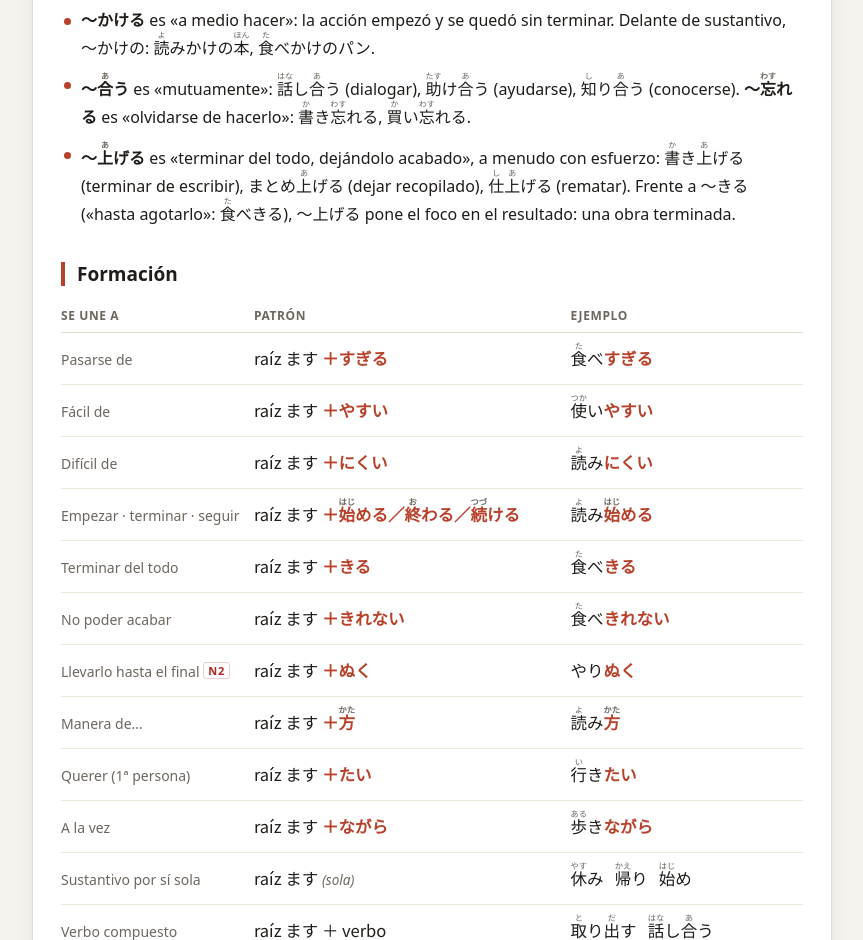
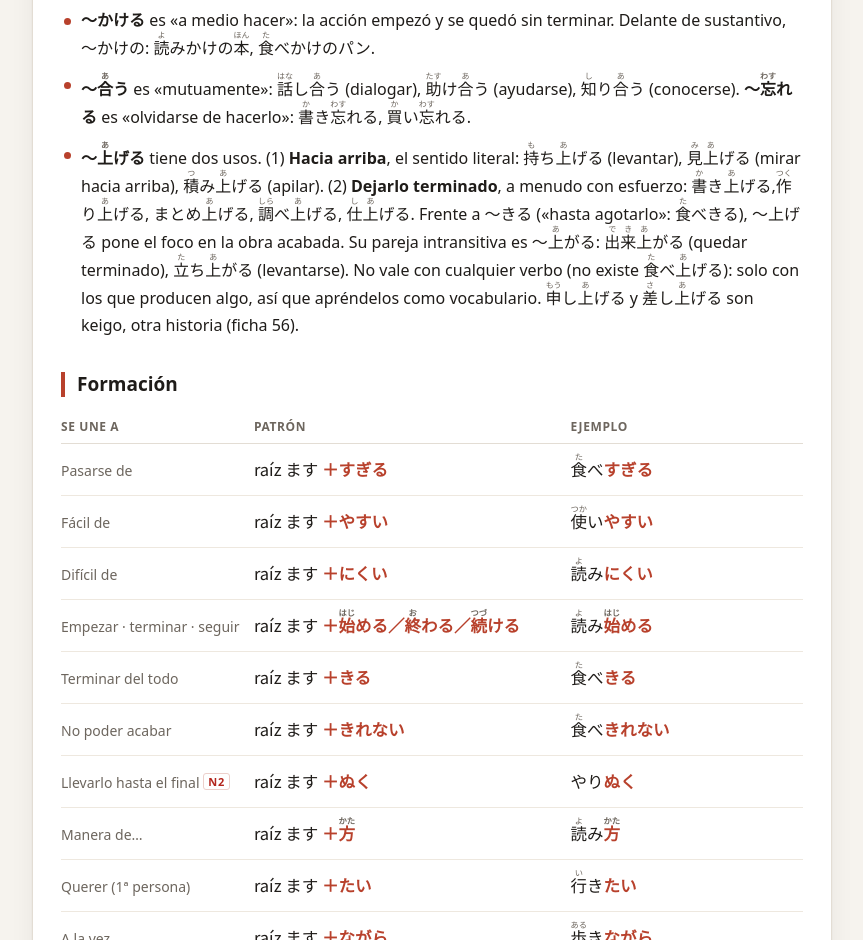
Before and after one commit to angelengineer/japanese-web, a plain HTML site: page gramatica/16-raiz-masu.html in a window 1280 px wide. Shown: the part 1180-2120 px from the top of the page, without its empty margins (208-1071 px from the left). Drawn offline with Linux system fonts and the light colour scheme.

Commit message:
Raíz de ます: both senses of 〜上げる and the 〜上がる pair

```diff
--- a/gramatica/16-raiz-masu.html
+++ b/gramatica/16-raiz-masu.html
@@ -37,7 +37,7 @@
 <li><b>〜<ruby>直<rt>なお</rt></ruby>す</b> es &laquo;volver a hacer, y esta vez bien&raquo;: <ruby>書<rt>か</rt></ruby>き<ruby>直<rt>なお</rt></ruby>す (reescribir), やり<ruby>直<rt>なお</rt></ruby>す (rehacer), <ruby>見<rt>み</rt></ruby><ruby>直<rt>なお</rt></ruby>す (revisar; tambi&eacute;n &laquo;ver a alguien con otros ojos&raquo;).</li>
 <li><b>〜かける</b> es &laquo;a medio hacer&raquo;: la acci&oacute;n empez&oacute; y se qued&oacute; sin terminar. Delante de sustantivo, 〜かけの: <ruby>読<rt>よ</rt></ruby>みかけの<ruby>本<rt>ほん</rt></ruby>, <ruby>食<rt>た</rt></ruby>べかけのパン.</li>
 <li><b>〜<ruby>合<rt>あ</rt></ruby>う</b> es &laquo;mutuamente&raquo;: <ruby>話<rt>はな</rt></ruby>し<ruby>合<rt>あ</rt></ruby>う (dialogar), <ruby>助<rt>たす</rt></ruby>け<ruby>合<rt>あ</rt></ruby>う (ayudarse), <ruby>知<rt>し</rt></ruby>り<ruby>合<rt>あ</rt></ruby>う (conocerse). <b>〜<ruby>忘<rt>わす</rt></ruby>れる</b> es &laquo;olvidarse de hacerlo&raquo;: <ruby>書<rt>か</rt></ruby>き<ruby>忘<rt>わす</rt></ruby>れる, <ruby>買<rt>か</rt></ruby>い<ruby>忘<rt>わす</rt></ruby>れる.</li>
-<li><b>〜<ruby>上<rt>あ</rt></ruby>げる</b> es &laquo;terminar del todo, dej&aacute;ndolo acabado&raquo;, a menudo con esfuerzo: <ruby>書<rt>か</rt></ruby>き<ruby>上<rt>あ</rt></ruby>げる (terminar de escribir), まとめ<ruby>上<rt>あ</rt></ruby>げる (dejar recopilado), <ruby>仕上<rt>しあ</rt></ruby>げる (rematar). Frente a 〜きる (&laquo;hasta agotarlo&raquo;: <ruby>食<rt>た</rt></ruby>べきる), 〜上げる pone el foco en el resultado: una obra terminada.</li>
+<li><b>〜<ruby>上<rt>あ</rt></ruby>げる</b> tiene dos usos. (1) <b>Hacia arriba</b>, el sentido literal: <ruby>持<rt>も</rt></ruby>ち<ruby>上<rt>あ</rt></ruby>げる (levantar), <ruby>見上<rt>みあ</rt></ruby>げる (mirar hacia arriba), <ruby>積<rt>つ</rt></ruby>み<ruby>上<rt>あ</rt></ruby>げる (apilar). (2) <b>Dejarlo terminado</b>, a menudo con esfuerzo: <ruby>書<rt>か</rt></ruby>き<ruby>上<rt>あ</rt></ruby>げる, <ruby>作<rt>つく</rt></ruby>り<ruby>上<rt>あ</rt></ruby>げる, まとめ<ruby>上<rt>あ</rt></ruby>げる, <ruby>調<rt>しら</rt></ruby>べ<ruby>上<rt>あ</rt></ruby>げる, <ruby>仕上<rt>しあ</rt></ruby>げる. Frente a 〜きる (&laquo;hasta agotarlo&raquo;: <ruby>食<rt>た</rt></ruby>べきる), 〜上げる pone el foco en la obra acabada. Su pareja intransitiva es 〜<ruby>上<rt>あ</rt></ruby>がる: <ruby>出来上<rt>できあ</rt></ruby>がる (quedar terminado), <ruby>立<rt>た</rt></ruby>ち<ruby>上<rt>あ</rt></ruby>がる (levantarse). No vale con cualquier verbo (no existe <ruby>食<rt>た</rt></ruby>べ<ruby>上<rt>あ</rt></ruby>げる): solo con los que producen algo, as&iacute; que apr&eacute;ndelos como vocabulario. <ruby>申<rt>もう</rt></ruby>し<ruby>上<rt>あ</rt></ruby>げる y <ruby>差<rt>さ</rt></ruby>し<ruby>上<rt>あ</rt></ruby>げる son keigo, otra historia (ficha 56).</li>
 </ul>
 
 <h2>Formaci&oacute;n</h2>
```
